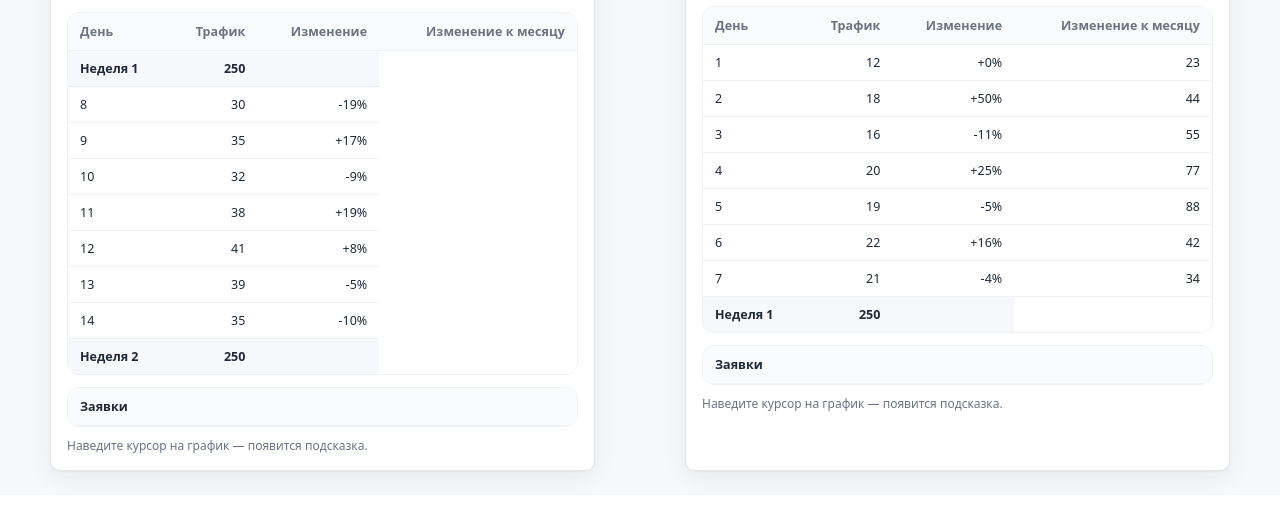
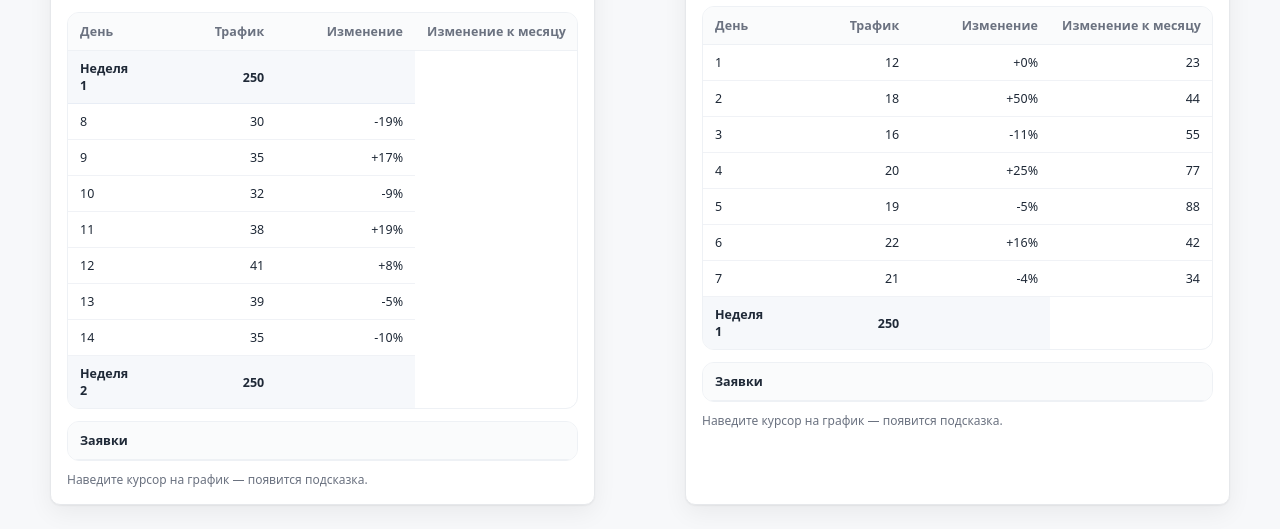
Before and after one commit to digitalvottak-creator/ads_deepseek_project, a Python web app: template app/templates/index.html in a window 1280 px wide. Shown: the part 1675-2204 px from the top of the page. Before the commit the page ends 2159 px from the top, so only its background shows below. Run offline with Jinja, Linux system fonts and the light colour scheme; the template is opened without the code that fills it, so the values that code supplies are empty.

Commit message:
visual fix

```diff
--- a/app/static/css/dashboard.css
+++ b/app/static/css/dashboard.css
@@ -570,6 +570,7 @@ canvas {
     border-collapse: collapse;
     font-size: 12.5px;
     color: var(--text);
+    table-layout: fixed;
 }
 
 .data-table thead th {
@@ -698,3 +699,16 @@ canvas {
         padding: 9px 10px;
     }
 }
+
+.data-table th:first-child,
+.data-table td:first-child { width: 70px; }      /* День */
+
+.data-table .col-traffic { width: 110px; }
+.data-table .col-delta   { width: 120px; }
+.data-table .col-diff    { width: 140px; }
+
+.data-table thead th.col-traffic,
+.data-table thead th.col-delta,
+.data-table thead th.col-diff{
+  text-align: right;
+}
```
